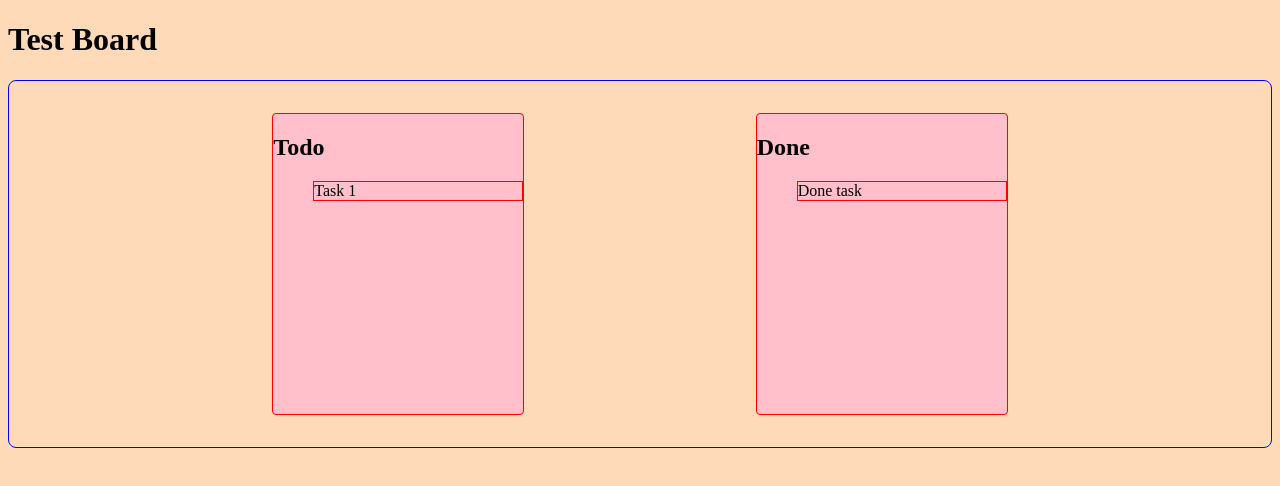
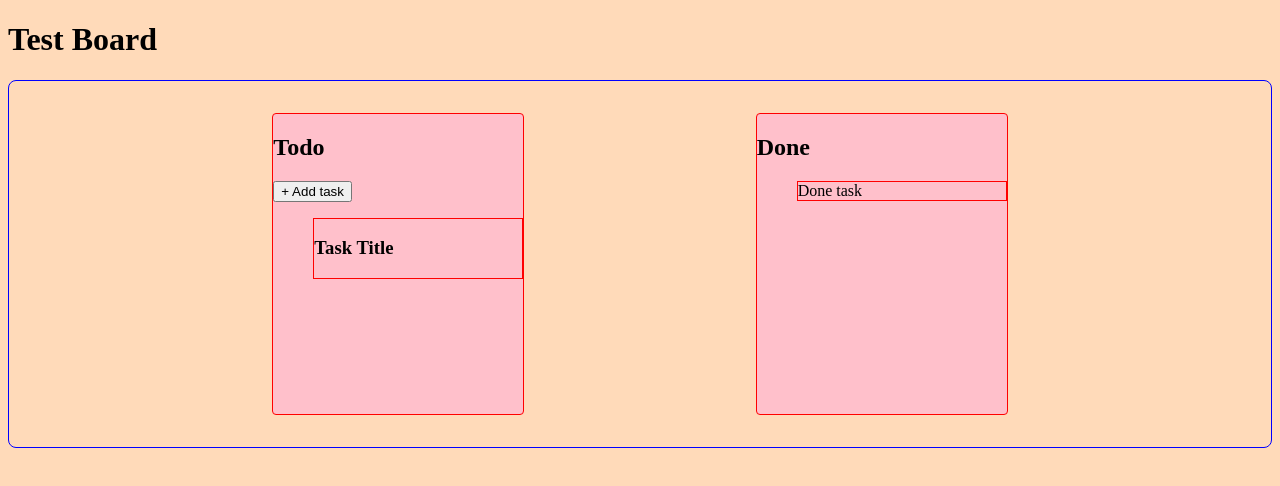
Before and after one commit to MalinAlm/TodoBoard, a React (Vite) app: page / in a window 1280 px wide. Shown: the top 486 px of the page. Built offline with nearby package versions, Linux system fonts and the light colour scheme.

Commit message:
Add TaskCard component, add create task button in Board and create TaskCard.css

```diff
--- a/src/components/Board/Board.tsx
+++ b/src/components/Board/Board.tsx
@@ -1,4 +1,5 @@
 import "./Board.css";
+import TaskCard from "../TaskCard/TaskCard";
 
 const Board = () => {
   return (
@@ -7,9 +8,10 @@ const Board = () => {
       <div className="task-column-container">
         <div className="task-column todo-column">
           <h2>Todo</h2>
+          <button className="board-add-task-btn">+ Add task</button>
           <div>
             <ul>
-              <li>Task 1</li>
+              <TaskCard />
             </ul>
           </div>
         </div>
--- /dev/null
+++ b/src/components/TaskCard/TaskCard.tsx
@@ -0,0 +1,11 @@
+import "./TaskCard.css";
+
+const TaskCard = () => {
+  return (
+    <li draggable="true" className="task-card">
+      <h3>Task Title</h3>
+    </li>
+  );
+};
+
+export default TaskCard;
```
Also changed, not shown: src/components/TaskCard/TaskCard.css (added), 1 other file (tests, documents, lock files or other folders).
